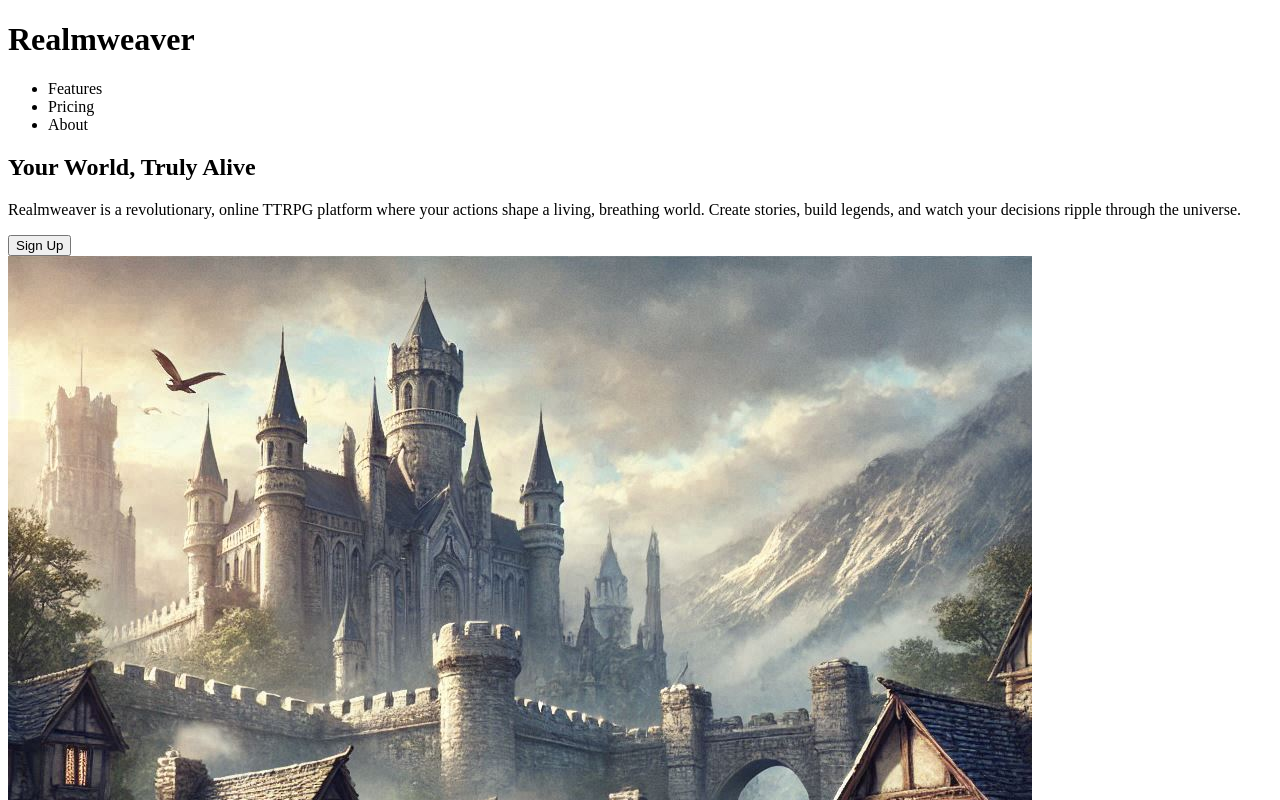
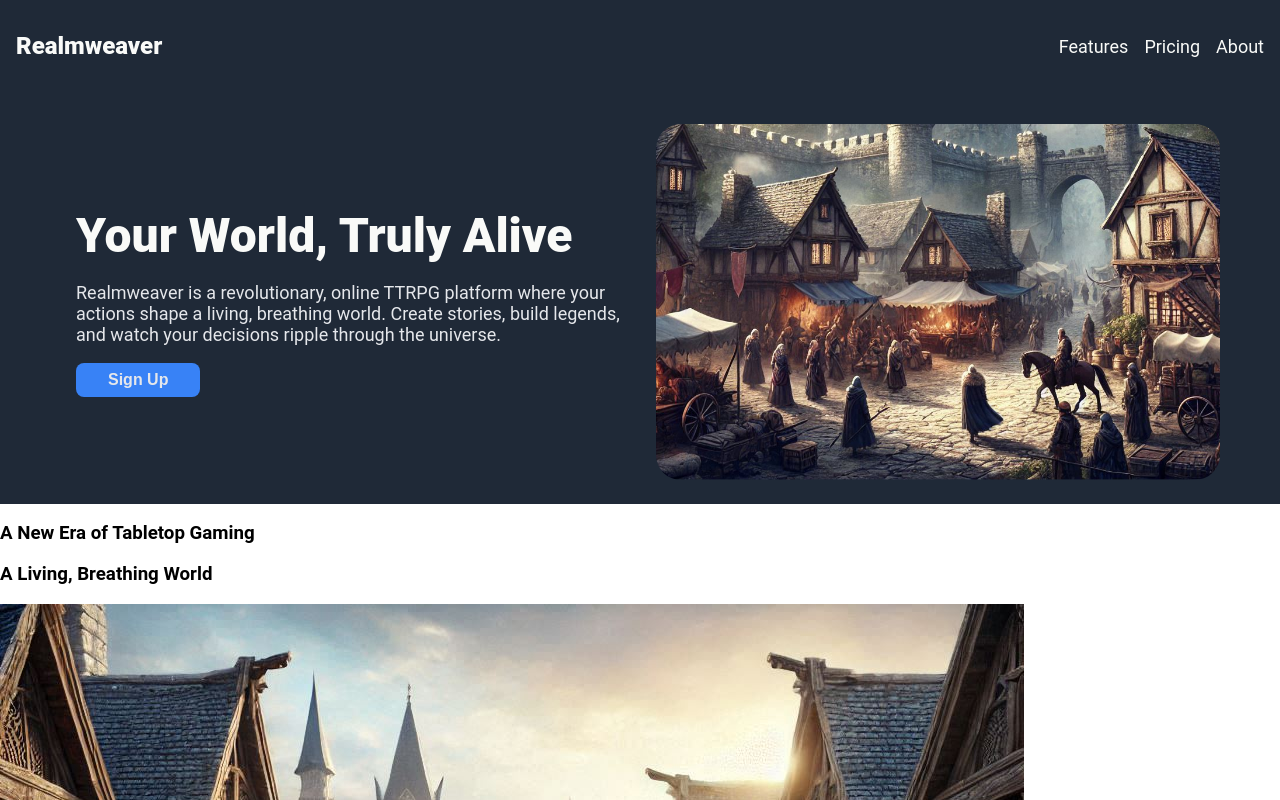
Before and after one commit to Joshua-S-Brown/realmweaver-top, a plain HTML site: page index.html in a window 1280 px wide. Shown: the top 800 px of the page. Drawn offline with Linux system fonts and the light colour scheme.

Commit message:
Style nav and hero banner

```diff
--- a/globals.css
+++ b/globals.css
@@ -0,0 +1,102 @@
+body {
+    font-family: 'Roboto', 'Inter', sans-serif;
+    margin: 0;
+}
+
+
+
+h1 {
+    font-size: 24px;
+    font-weight: 900;
+}
+
+header {
+    display: flex;
+    justify-content: space-between;
+    align-items: center;
+    padding: 16px;
+    background-color: #1F2937;
+    color: #F9FAF8;
+    padding-bottom: 40px;
+}
+
+ul {
+    display: flex;
+    margin: 0;
+    padding: 0;
+    gap: 16px;
+}
+
+li {
+    list-style: none;
+    font-size: 18px;
+}
+
+li:hover {
+    color: #3882F6;
+    cursor: pointer;
+}
+
+.hero-banner {
+    background-color: #1F2937;
+    color: #F9FAF8;
+    display: flex;
+    padding: 8px 60px 24px;;
+    justify-content: space-around;
+    align-items: center;
+    flex-wrap: wrap;
+
+}
+
+.hero-content h2 {
+    font-size: 48px;
+    font-weight: 900;
+    margin: 0;
+    padding: 0;
+}
+
+.hero-content p {
+    font-size: 18px;
+    color: #E5E7EB;
+}
+
+.hero-content {
+    flex: 1;
+    min-width: 300px;
+    overflow: hidden;
+    padding: 16px;
+}
+
+.hero-image-container {
+    flex: 1;
+    display: flex;
+    min-width: 300px;
+    display: flex;
+    justify-content: center;
+    overflow: hidden;
+}
+
+.hero-image {
+    object-fit: cover;
+    width: 100%;
+    height: auto;
+    border-radius: 25px;
+}
+
+button {
+    background-color: #3882F6;
+    border: none;
+    color: #E5E7EB;
+    padding: 8px 32px;
+    text-align: center;
+    text-decoration: none;
+    display: inline-block;
+    font-size: 16px;
+    border-radius: 8px;
+    font-weight: 700;
+}
+
+button:hover {
+    background-color: #214785;
+    cursor: pointer;
+}
--- a/index.html
+++ b/index.html
@@ -5,6 +5,7 @@
     <meta charset="UTF-8">
     <meta name="viewport" content="width=device-width, initial-scale=1.0">
     <title>Realmweaver</title>
+    <link rel="stylesheet" href="globals.css">
 </head>
 
 <body>
@@ -27,8 +28,8 @@
                     world. Create stories, build legends, and watch your decisions ripple through the universe.</p>
                 <button>Sign Up</button>
             </div>
-            <div class="hero-image">
-                <img src="./public/images/city-view.png">
+            <div class="hero-image-container">
+                <img class = "hero-image" src="./public/images/city-view-cropped.png">
             </div>
         </div>
 
```
Also changed, not shown: public/images/city-view-cropped.png (added).
